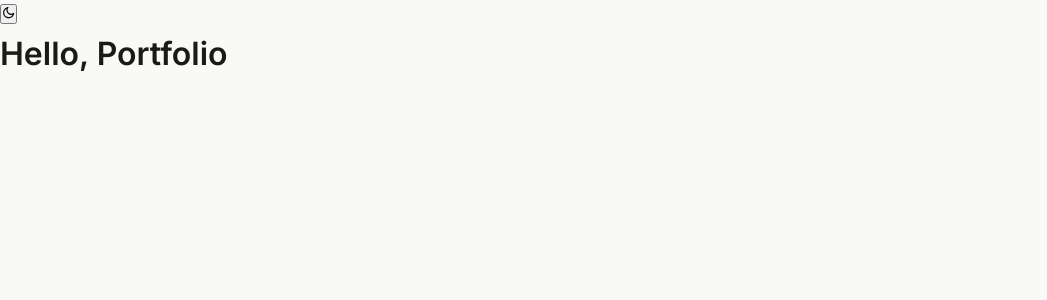
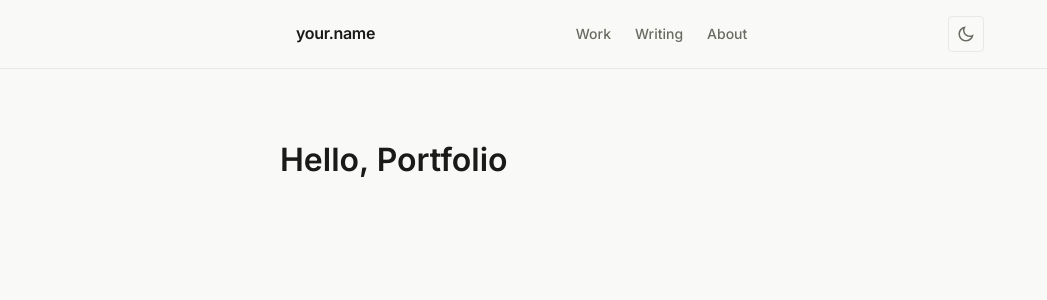
Before and after one commit to ImeshMunasinghe/my-portfolio, a React (Vite) app: page / in a window 1280 px wide. Shown: the top 300 px of the page, without its empty margins (0-1047 px from the left). Built offline with nearby package versions, Linux system fonts and the light colour scheme.

Commit message:
feat: add Layout shell and sticky Header with theme toggle

```diff
--- a/src/App.tsx
+++ b/src/App.tsx
@@ -1,26 +1,23 @@
-import { useState, useEffect } from 'react';
-import { RiSunLine, RiMoonLine } from 'react-icons/ri';
+import { useState, useEffect } from "react";
+import Layout from "./components/Layout/Layout";
 
-type Theme = 'light' | 'dark';
+type Theme = "light" | "dark";
 
 function App() {
-  const [theme, setTheme] = useState<Theme>('light');
+  const [theme, setTheme] = useState<Theme>("light");
 
   useEffect(() => {
-    document.documentElement.setAttribute('data-theme', theme);
+    document.documentElement.setAttribute("data-theme", theme);
   }, [theme]);
 
   const toggleTheme = () => {
-    setTheme(prev => (prev === 'light' ? 'dark' : 'light'));
+    setTheme((prev) => (prev === "light" ? "dark" : "light"));
   };
 
   return (
-    <div>
-      <button onClick={toggleTheme}>
-        {theme === 'light' ? <RiMoonLine /> : <RiSunLine />}
-      </button>
+    <Layout theme={theme} onToggleTheme={toggleTheme}>
       <h1>Hello, Portfolio</h1>
-    </div>
+    </Layout>
   );
 }
 
--- /dev/null
+++ b/src/components/Header/Header.module.css
@@ -0,0 +1,70 @@
+.header {
+  position: sticky;
+  top: 0;
+  z-index: 100;
+  background-color: var(--color-bg);
+  border-bottom: 1px solid var(--color-border);
+  transition:
+    background-color var(--transition-slow),
+    border-color var(--transition-slow);
+}
+
+.container {
+  max-width: var(--max-width);
+  margin: 0 auto;
+  padding: var(--space-4);
+  display: flex;
+  align-items: center;
+  justify-content: space-between;
+}
+
+.logo {
+  font-size: var(--text-base);
+  font-weight: 600;
+  color: var(--color-text-primary);
+  letter-spacing: -0.02em;
+  transition: color var(--transition-fast);
+}
+
+.logo:hover {
+  color: var(--color-accent);
+}
+
+.nav {
+  display: flex;
+  align-items: center;
+  gap: var(--space-6);
+}
+
+.navLink {
+  font-size: var(--text-sm);
+  font-weight: 500;
+  color: var(--color-text-secondary);
+  transition: color var(--transition-fast);
+}
+
+.navLink:hover {
+  color: var(--color-text-primary);
+}
+
+.themeToggle {
+  display: flex;
+  align-items: center;
+  justify-content: center;
+  background: none;
+  border: 1px solid var(--color-border);
+  border-radius: var(--radius-sm);
+  color: var(--color-text-secondary);
+  padding: var(--space-2);
+  cursor: pointer;
+  transition:
+    color var(--transition-fast),
+    border-color var(--transition-fast),
+    background-color var(--transition-fast);
+}
+
+.themeToggle:hover {
+  color: var(--color-text-primary);
+  border-color: var(--color-text-muted);
+  background-color: var(--color-surface);
+}
--- /dev/null
+++ b/src/components/Header/Header.tsx
@@ -0,0 +1,35 @@
+import { RiSunLine, RiMoonLine } from 'react-icons/ri';
+import styles from './Header.module.css';
+
+interface HeaderProps {
+  theme: 'light' | 'dark';
+  onToggleTheme: () => void;
+}
+
+function Header({ theme, onToggleTheme }: HeaderProps) {
+  return (
+    <header className={styles.header}>
+      <div className={styles.container}>
+        <a href="/" className={styles.logo}>
+          your.name
+        </a>
+
+        <nav className={styles.nav}>
+          <a href="#work" className={styles.navLink}>Work</a>
+          <a href="#writing" className={styles.navLink}>Writing</a>
+          <a href="#about" className={styles.navLink}>About</a>
+        </nav>
+
+        <button
+          className={styles.themeToggle}
+          onClick={onToggleTheme}
+          aria-label="Toggle theme"
+        >
+          {theme === 'light' ? <RiMoonLine size={18} /> : <RiSunLine size={18} />}
+        </button>
+      </div>
+    </header>
+  );
+}
+
+export default Header;
--- /dev/null
+++ b/src/components/Layout/Layout.module.css
@@ -0,0 +1,16 @@
+.wrapper {
+  min-height: 100vh;
+  display: flex;
+  flex-direction: column;
+}
+
+.main {
+  flex: 1;
+  padding: var(--space-16) var(--space-4);
+}
+
+.container {
+  max-width: var(--max-width);
+  margin: 0 auto;
+  width: 100%;
+}
--- /dev/null
+++ b/src/components/Layout/Layout.tsx
@@ -0,0 +1,21 @@
+import Header from "../Header/Header";
+import styles from "./Layout.module.css";
+
+interface LayoutProps {
+  children: React.ReactNode;
+  theme: "light" | "dark";
+  onToggleTheme: () => void;
+}
+
+function Layout({ children, theme, onToggleTheme }: LayoutProps) {
+  return (
+    <div className={styles.wrapper}>
+      <Header theme={theme} onToggleTheme={onToggleTheme} />
+      <main className={styles.main}>
+        <div className={styles.container}>{children}</div>
+      </main>
+    </div>
+  );
+}
+
+export default Layout;
```
